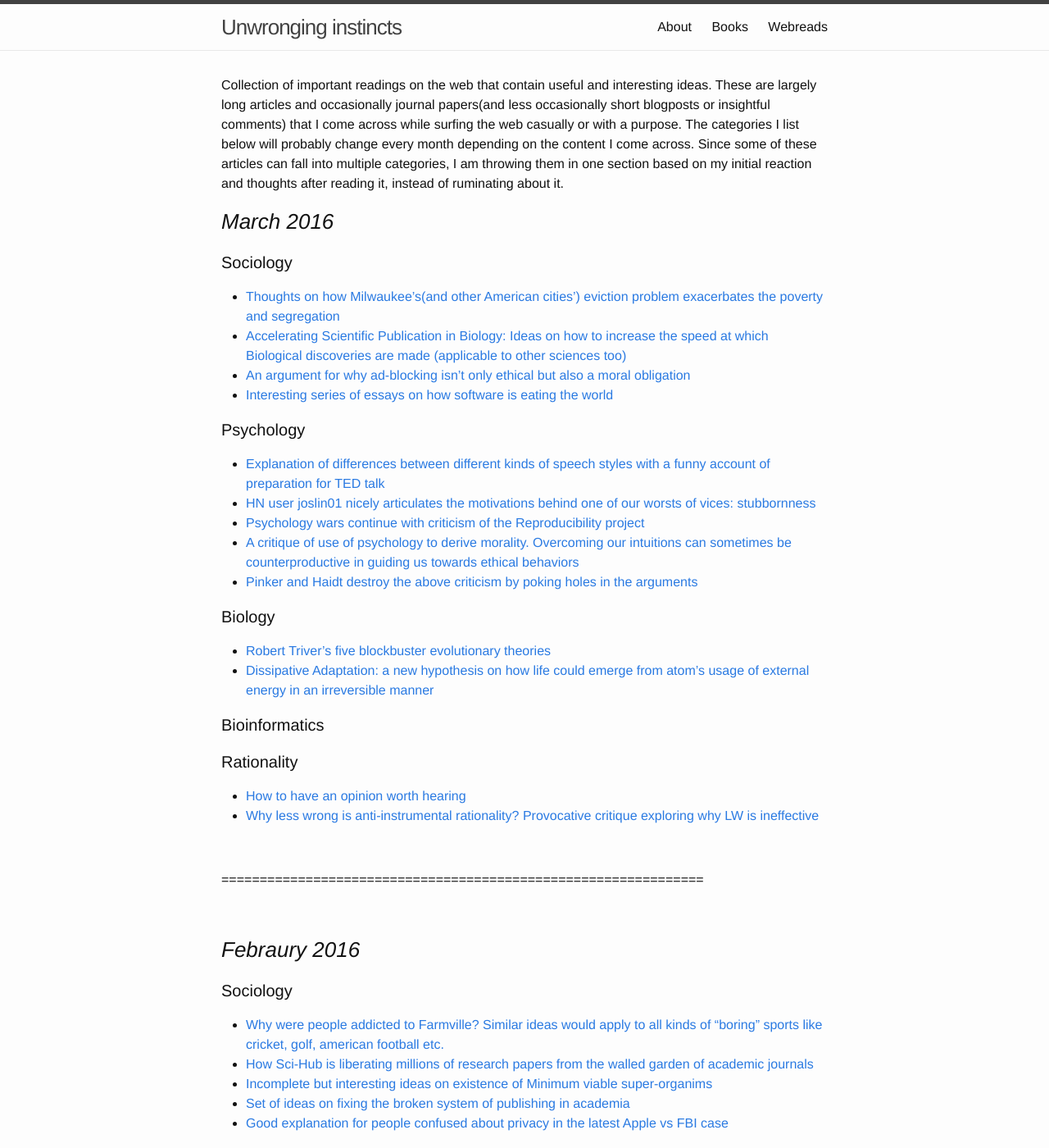
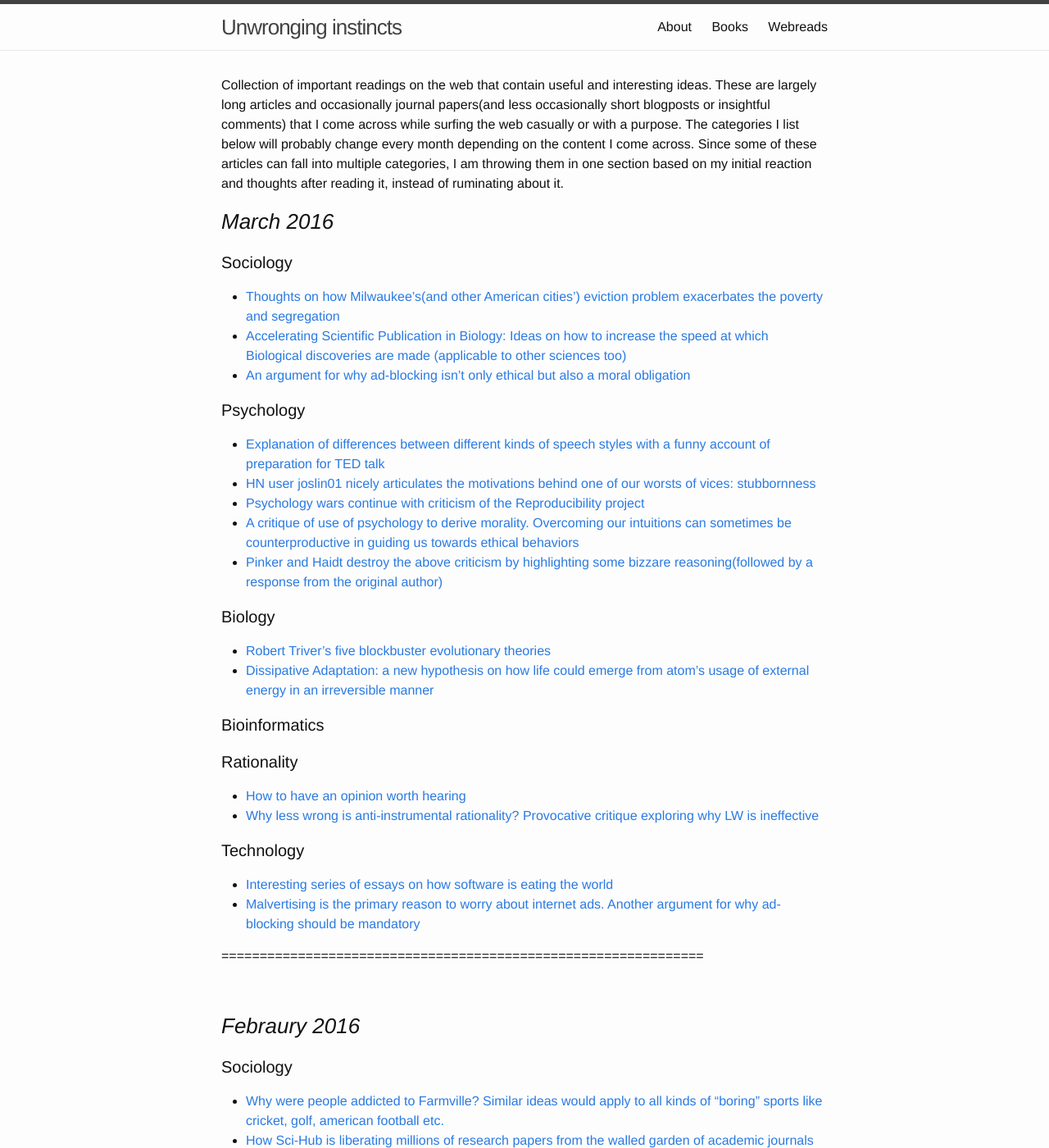
Before and after one commit to rdbcasillas/rdbcasillas.github.io, a Jekyll site: the page built from webreads.md, in a window 1280 px wide and 1400 px high. Shown: the whole window at 82% size. Built offline with Jekyll 4.4.1, drawn with Linux system fonts in a browser that asks for light colours; Markdown is read by kramdown in place of the engine named in the settings.

Commit message:
few changes in webreads

```diff
--- a/webreads.md
+++ b/webreads.md
@@ -13,14 +13,14 @@ Collection of important readings on the web that contain useful and interesting
   * [Thoughts on how Milwaukee's(and other American cities') eviction problem exacerbates the poverty and segregation](http://www.theatlantic.com/business/archive/2016/03/eviction-matthew-desmond-housing/471375/)
   * [Accelerating Scientific Publication in Biology: Ideas on how to increase the speed at which Biological discoveries are made (applicable to other sciences too) ](http://biorxiv.org/content/biorxiv/early/2015/07/11/022368.full.pdf)
   * [An argument for why ad-blocking isn't only ethical but also a moral obligation](http://blog.practicalethics.ox.ac.uk/2015/10/why-its-ok-to-block-ads/)
-  * [Interesting series of essays on how software is eating the world](http://breakingsmart.com/season-1/a-new-soft-technology/)
+
 
 ####Psychology
   * [Explanation of differences between different kinds of speech styles with a funny account of preparation for TED talk](http://waitbutwhy.com/2016/03/doing-a-ted-talk-the-full-story.html)
   * [HN user joslin01 nicely articulates the motivations behind one of our worsts of vices: stubbornness](https://news.ycombinator.com/item?id=11199280)
   * [Psychology wars continue with criticism of the Reproducibility project](http://datacolada.org/2016/03/03/47/)
   * [A critique of use of psychology to derive morality. Overcoming our intuitions can sometimes be counterproductive in guiding us towards ethical behaviors](http://www.nybooks.com/articles/2016/02/25/the-psychologists-take-power/)
-  * [Pinker and Haidt destroy the above criticism by poking holes in the arguments](http://www.nybooks.com/articles/2016/04/07/moral-psychology-an-exchange/)
+  * [Pinker and Haidt destroy the above criticism by highlighting some bizzare reasoning(followed by a response from the original author)](http://www.nybooks.com/articles/2016/04/07/moral-psychology-an-exchange/)
 
 
 
@@ -34,6 +34,9 @@ Collection of important readings on the web that contain useful and interesting
   * [How to have an opinion worth hearing](http://quillette.com/2016/03/03/how-to-have-an-opinion-worth-hearing/)
   * [Why less wrong is anti-instrumental rationality? Provocative critique exploring why LW is ineffective](http://lesswrong.com/lw/2po/selfimprovement_or_shiny_distraction_why_less/)
 
+####Technology
+  * [Interesting series of essays on how software is eating the world](http://breakingsmart.com/season-1/a-new-soft-technology/)
+  * [Malvertising is the primary reason to worry about internet ads. Another argument for why ad-blocking should be mandatory](http://thankyouforadblocking.com/)
 <br />
 
 ===============================================================
```
